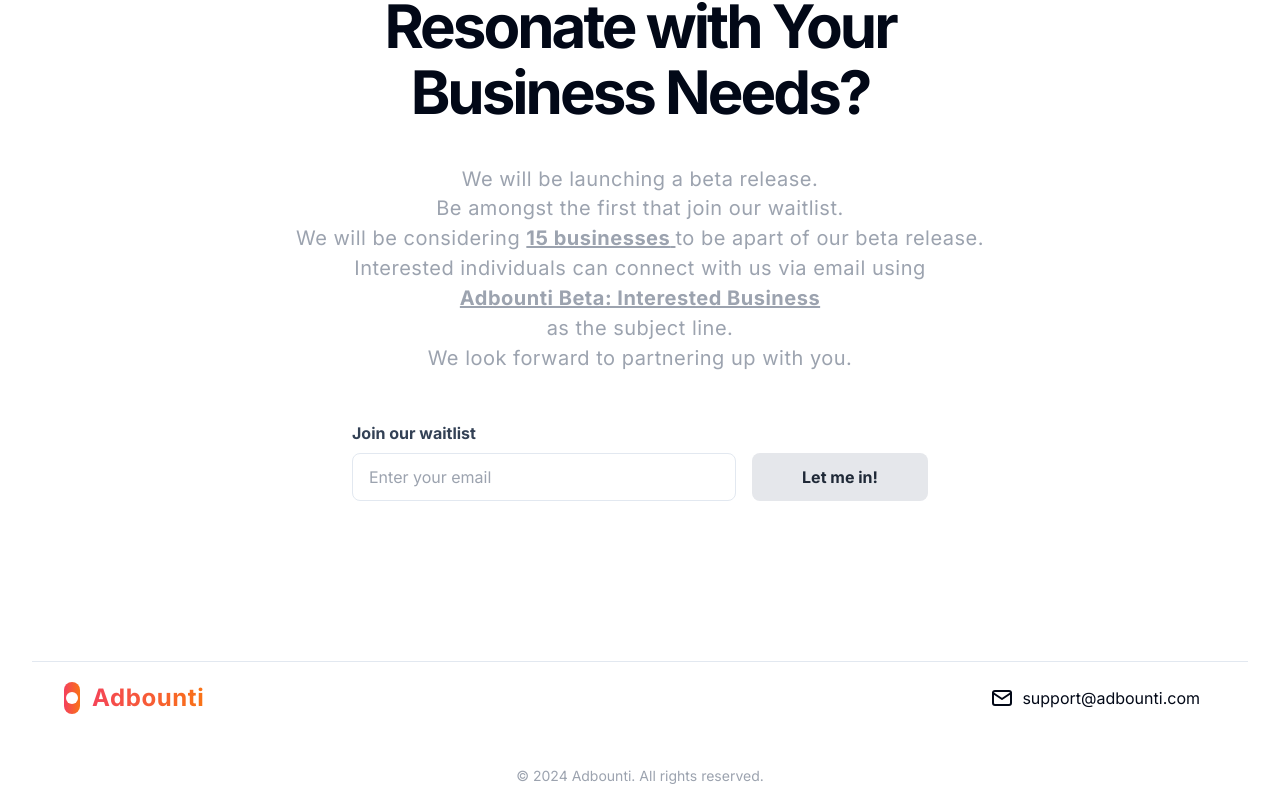
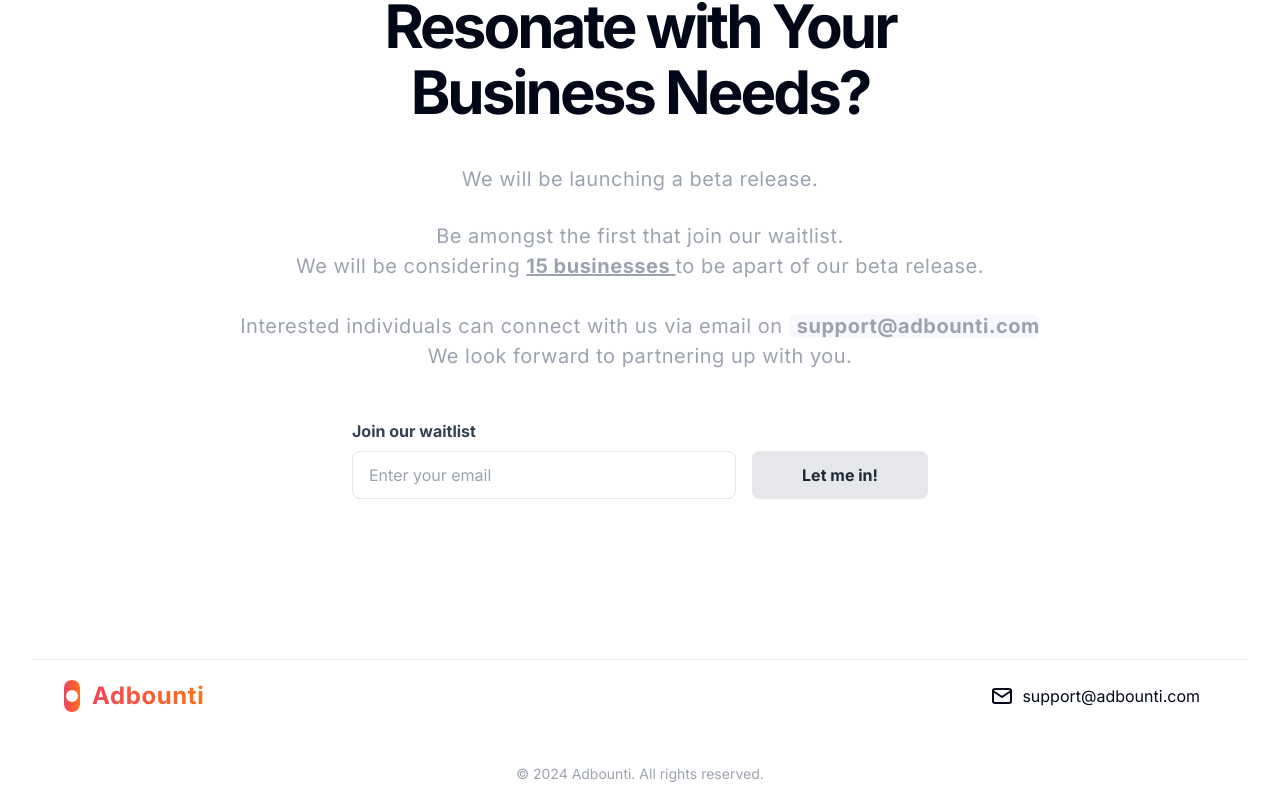
Before and after one commit to m-mngadi/adbounti, a Next.js app: page / in a window 1280 px wide. Shown: the part 2438-3240 px from the top of the page. Built offline with nearby package versions, Linux system fonts and the light colour scheme.

Commit message:
Added boilplate email template on email buttons

```diff
--- a/src/components/Footer.tsx
+++ b/src/components/Footer.tsx
@@ -11,7 +11,7 @@
         </div>
         <Link
           className="flex hover:bg-slate-200/60 px-4 py-2 rounded-lg"
-          href="mailto:support@adbounti.com"
+          href={`mailto:support@adbounti.com?subject=Adbounti Beta:Interested [Specify whether you are a Business/Creator]&body=Hi Adbounti Team,%0D%0A%0D%0AI would like to be a part of the beta release.%0D%0A%0D%0A[Your motivation for wanting to be a part of the beta release.]%0D%0A%0D%0A Kind regards,%0D%0A[Your Name]`}
           target="_blank"
         >
           <IconMail />
--- a/src/components/Navbar.tsx
+++ b/src/components/Navbar.tsx
@@ -17,7 +17,7 @@
           </Link>
           <Link
             className="flex hover:bg-slate-200/30 px-4 py-2 rounded-lg"
-            href="mailto:support@adbounti.com"
+            href={`mailto:support@adbounti.com?subject=Adbounti Beta:Interested [Specify whether you are a Business/Creator]&body=Hi Adbounti Team,%0D%0A%0D%0AI would like to be a part of the beta release.%0D%0A%0D%0A[Your motivation for wanting to be a part of the beta release.]%0D%0A%0D%0A Kind regards,%0D%0A[Your Name]`}
             target="_blank"
           >
             <IconMail />
--- a/src/components/WaitlistCTA.tsx
+++ b/src/components/WaitlistCTA.tsx
@@ -1,4 +1,5 @@
 import Waitlist from "@/components/Waitlist";
+import Link from "next/link";
 
 const WaitlistCTA = (props: { userType: string }) => {
   const { userType } = props;
@@ -34,6 +35,7 @@
               We will be launching a beta release. <br />
             </span>
           </div>
+          <br />
           <div className="block md:flex md:justify-center  text-center relative">
             <span className=" text-gray-400 leading-normal tracking-wide">
               Be amongst the first that join our waitlist. <br />
@@ -45,14 +47,18 @@
               </span>
               to be apart of our beta release.
               <br />
-              Interested individuals can connect with us via email using <br />
-              <span className="underline font-bold">
-                {userType === "business"
-                  ? `Adbounti Beta: Interested Business`
-                  : `Adbounti Beta: Interested Creator`}
-              </span>{" "}
-              <br /> as the subject line. <br /> We look forward to partnering
-              up with you.
+              <br />
+              Interested individuals can connect with us via email on{" "}
+              <Link
+                className="inline bg-slate-200/30 rounded-lg"
+                href={`mailto:support@adbounti.com?subject=Adbounti Beta:Interested [Specify whether you are a Business/Creator]&body=Hi Adbounti Team,%0D%0A%0D%0AI would like to be a part of the beta release.%0D%0A%0D%0A[Your motivation for wanting to be a part of the beta release.]%0D%0A%0D%0A Kind regards,%0D%0A[Your Name]`}
+                target="_blank"
+              >
+                <span className="ml-2 inline font-bold">
+                  support@adbounti.com
+                </span>
+              </Link>{" "}
+              <br /> We look forward to partnering up with you.
             </span>
           </div>
         </div>
```
